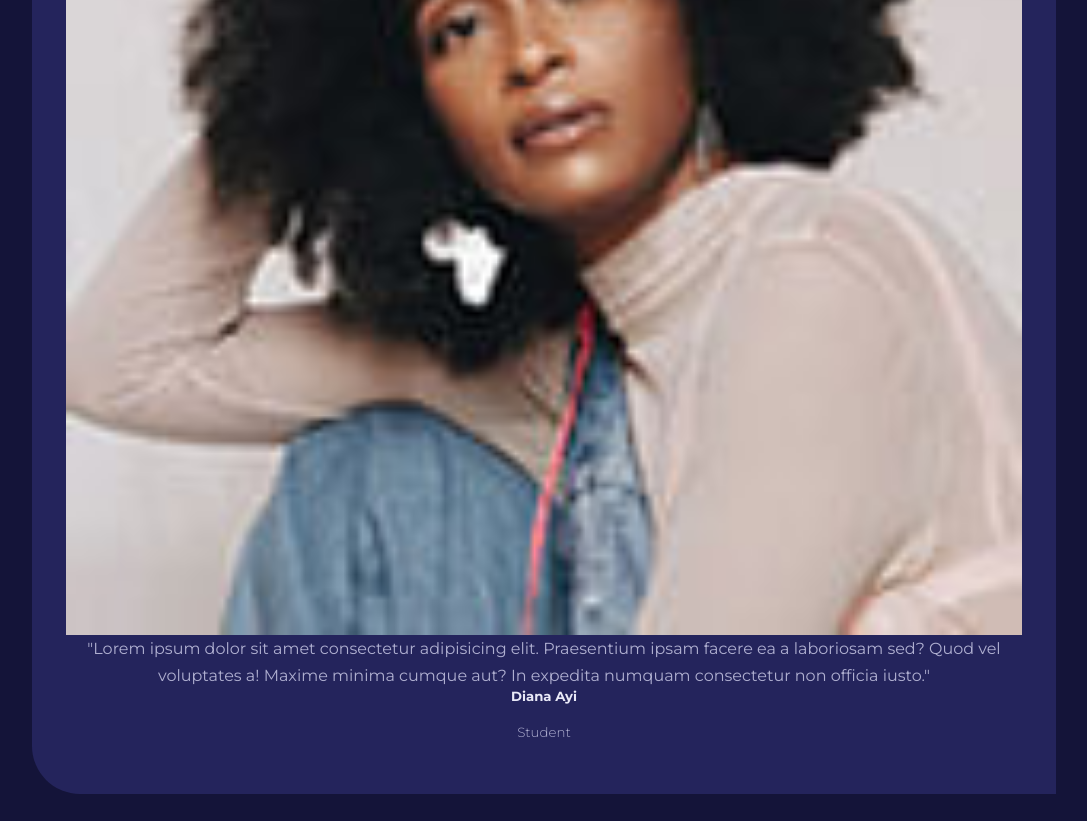
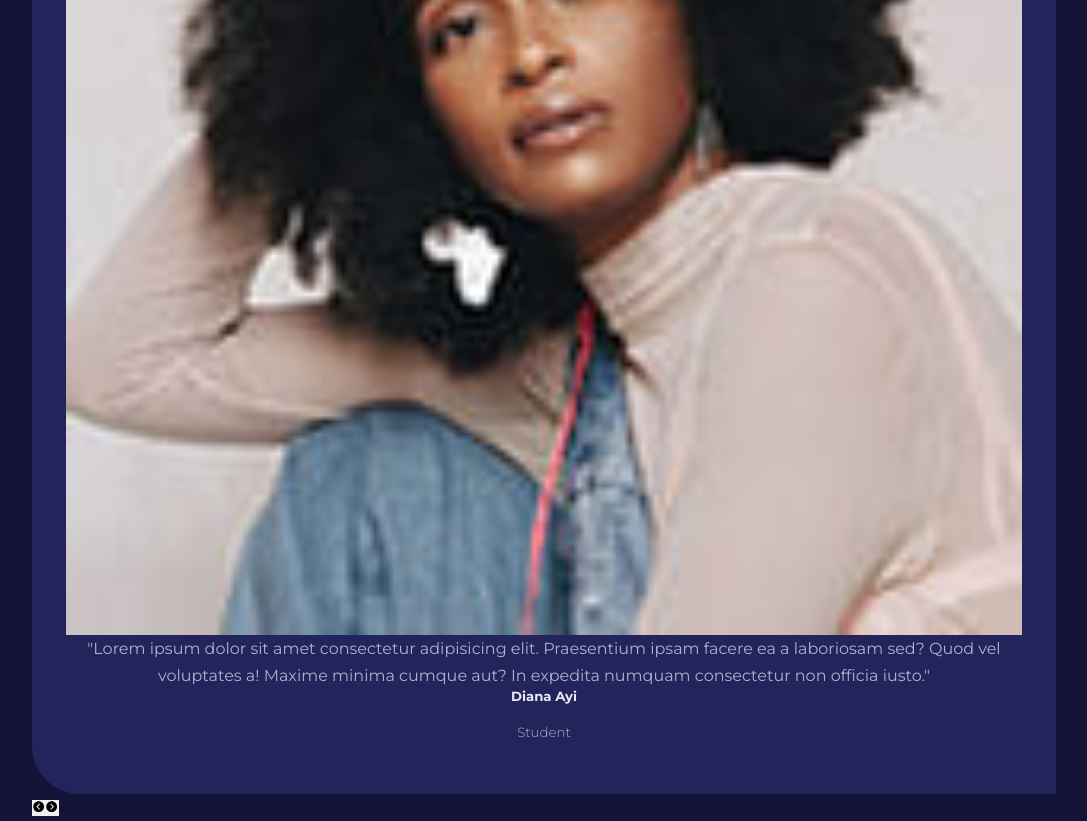
Before and after one commit to erickdc7/react-trainer-website, a React (Create React App) app: page / in a window 1280 px wide. Shown: the part 3386-4207 px from the top of the page, without its empty margins (96-1183 px from the left). Before the commit the page ends 4180 px from the top, so only its background shows below. Built offline with nearby package versions, Linux system fonts and the light colour scheme; the HTML template or start-up script is replaced by a standard one.

Commit message:
testimonials__btn-container added in Testimonials.jsx

```diff
--- a/src/components/Testimonials.jsx
+++ b/src/components/Testimonials.jsx
@@ -27,6 +27,16 @@ const Testimonials = () => {
                     <h5>{name}</h5>
                     <small className='testimonial__title'>{job}</small>
                 </Card>
+
+                <div className="testimonials__btn-container">
+                    <button className="testimonials__btn">
+                        <IoIosArrowDropleftCircle />
+                    </button>
+
+                    <button className="testimonials__btn">
+                        <IoIosArrowDroprightCircle />
+                    </button>
+                </div>
             </div>
         </section>
     )
```
